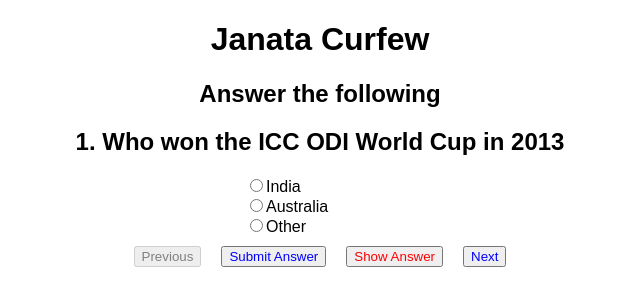
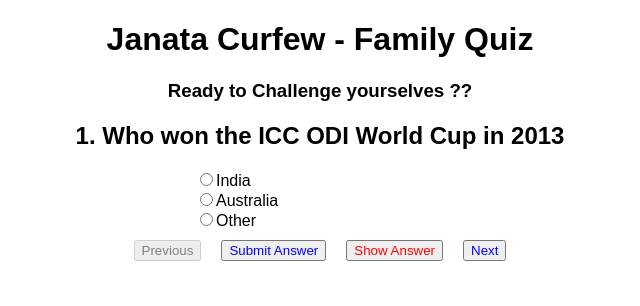
Before and after one commit to sandeepgokhale/janata-curfew, a React (Create React App) app: page / in a window 1280 px wide. Shown: the top 306 px of the page, without its empty margins (320-960 px from the left). Built offline with nearby package versions, Linux system fonts and the light colour scheme.

Commit message:
Simple Updates - UI and Questions

```diff
--- a/src/App.js
+++ b/src/App.js
@@ -5,8 +5,8 @@
 export default function App() {
   return (
     <div className="App">
-      <Header message="Janata Curfew" />
-      <h2>Answer the following</h2>
+      <Header message="Janata Curfew - Family Quiz" />
+      <h3>Ready to Challenge yourselves ??</h3>
       <DisplayQuestions />
     </div>
   );
--- a/src/constants.js
+++ b/src/constants.js
@@ -26,5 +26,14 @@
     attemptedAnswer: "",
     answeredSubmitted: false,
     answeredRequested: false
+  },
+  {
+    questionNo: "3",
+    question: "4. Who Invented Bulb",
+    options: [["Edison", "E"], ["Sandeep Gokhale", "S"], ["Other", "O"]],
+    answer: "E",
+    attemptedAnswer: "",
+    answeredSubmitted: false,
+    answeredRequested: false
   }
 ];
--- a/src/styles.css
+++ b/src/styles.css
@@ -24,6 +24,6 @@
 
 .centerInput {
   margin: 0 auto;
-  width: 150px;
+  width: 250px;
   text-align: left;
 }
```
Also changed, not shown: src/DisplayButtonGroup.js (+13 -0 lines).
